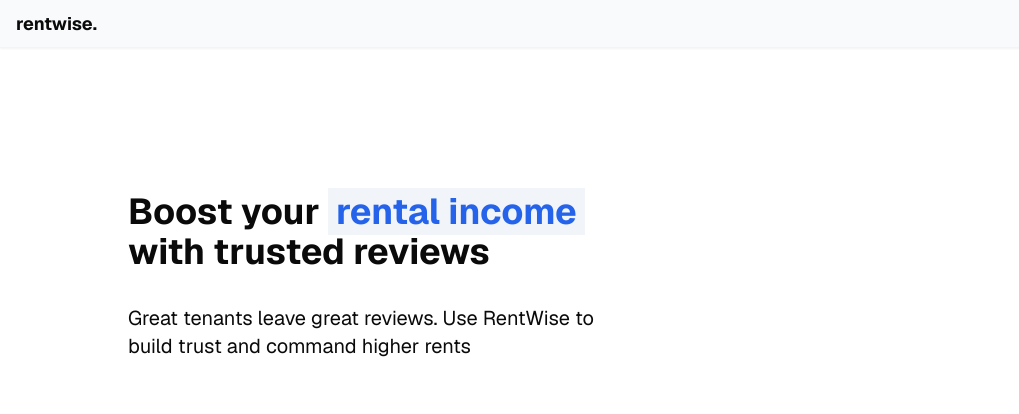
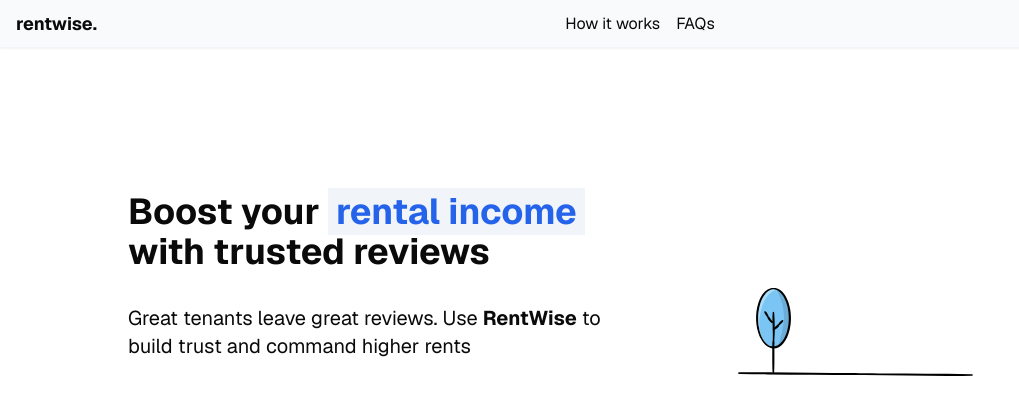
Before and after one commit to jeanlauliac/rentwise, a Next.js app: page / in a window 1280 px wide. Shown: the top 414 px of the page, without its empty margins (0-1019 px from the left). Built offline with nearby package versions, Linux system fonts and the light colour scheme.

Commit message:
hero and menu

```diff
--- a/app/page.tsx
+++ b/app/page.tsx
@@ -1,10 +1,23 @@
+import Image from "next/image";
 import Link from "next/link";
+import Hero from "./hero.svg";
 
 export default async function Home() {
   return (
     <div className="font-[family-name:var(--font-geist-sans)]">
-      <header className="fixed top-0 left-0 right-0 w-full h-12 bg-slate-50 border-b border-b-slate-100 px-4 py-2 font-bold text-lg z-10 shadow-sm flex items-center">
-        <Link href="/">rentwise.</Link>
+      <header className="fixed top-0 left-0 right-0 w-full h-12 bg-slate-50 border-b border-b-slate-100 px-4 py-2 z-10 shadow-sm flex items-center">
+        <Link href="/" className="font-bold text-lg">
+          rentwise.
+        </Link>
+        <ul className="flex flex-row gap-x-4 absolute left-1/2 transform -translate-x-1/2">
+          <li>
+            <a href="#">How it works</a>
+          </li>
+          <li>
+            <a href="#">FAQs</a>
+          </li>
+        </ul>
+        <div />
       </header>
       <main className="p-4 mt-12">
         <div className="flex mx-auto max-w-screen-lg pt-32">
@@ -17,9 +30,18 @@ export default async function Home() {
               with trusted reviews
             </p>
             <p className="text-xl">
-              Great tenants leave great reviews. Use RentWise to build trust and
+              Great tenants leave great reviews. Use{" "}
+              <span className="font-bold">RentWise</span> to build trust and
               command higher rents
             </p>
+          </div>
+          <div className="w-1/2">
+            <Image
+              src={Hero}
+              alt="illustration of a tenant leaving a review"
+              width={800}
+              height={600}
+            />
           </div>
         </div>
       </main>
```
Also changed, not shown: app/hero.svg (added), 1 other file (tests, documents, lock files or other folders).
